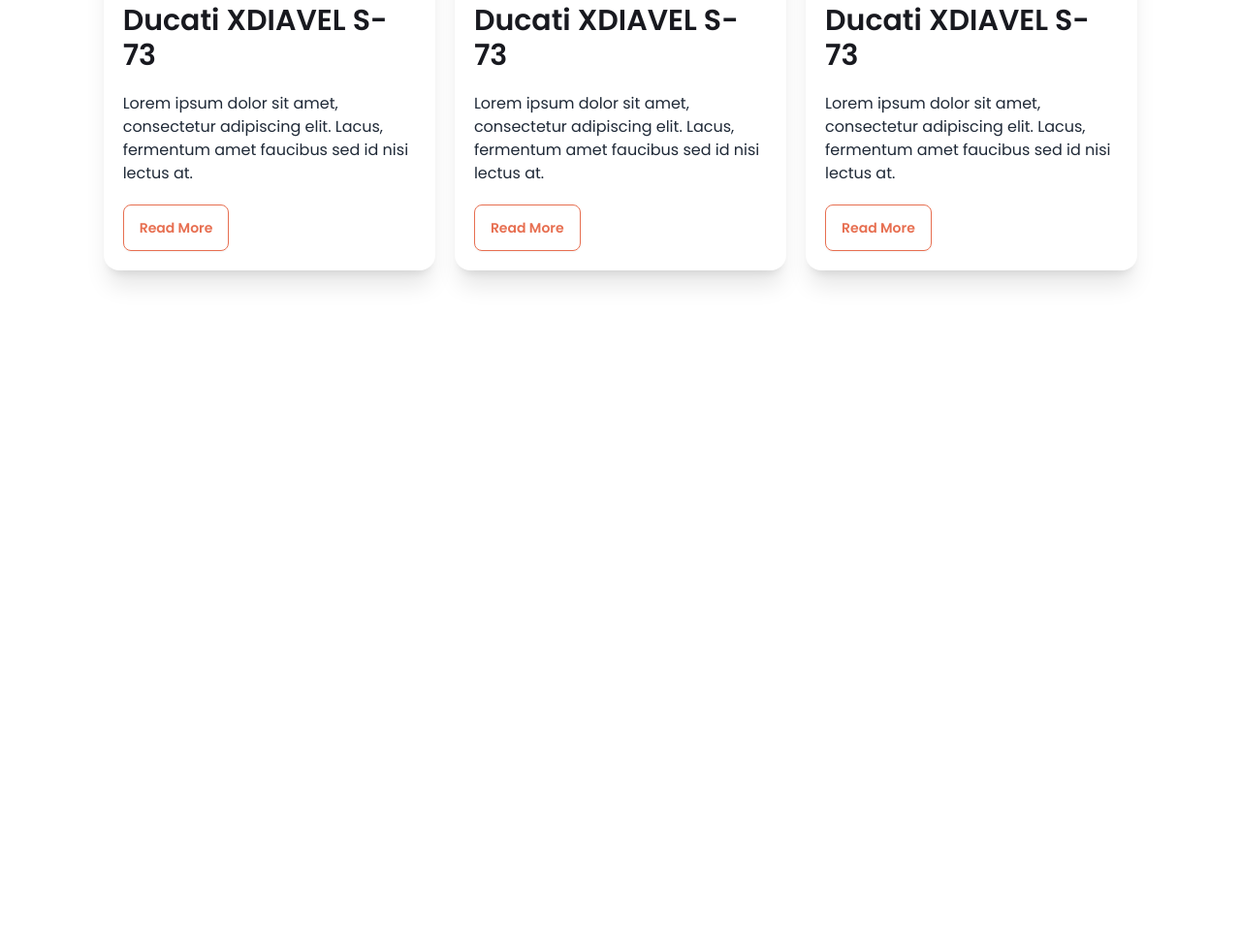
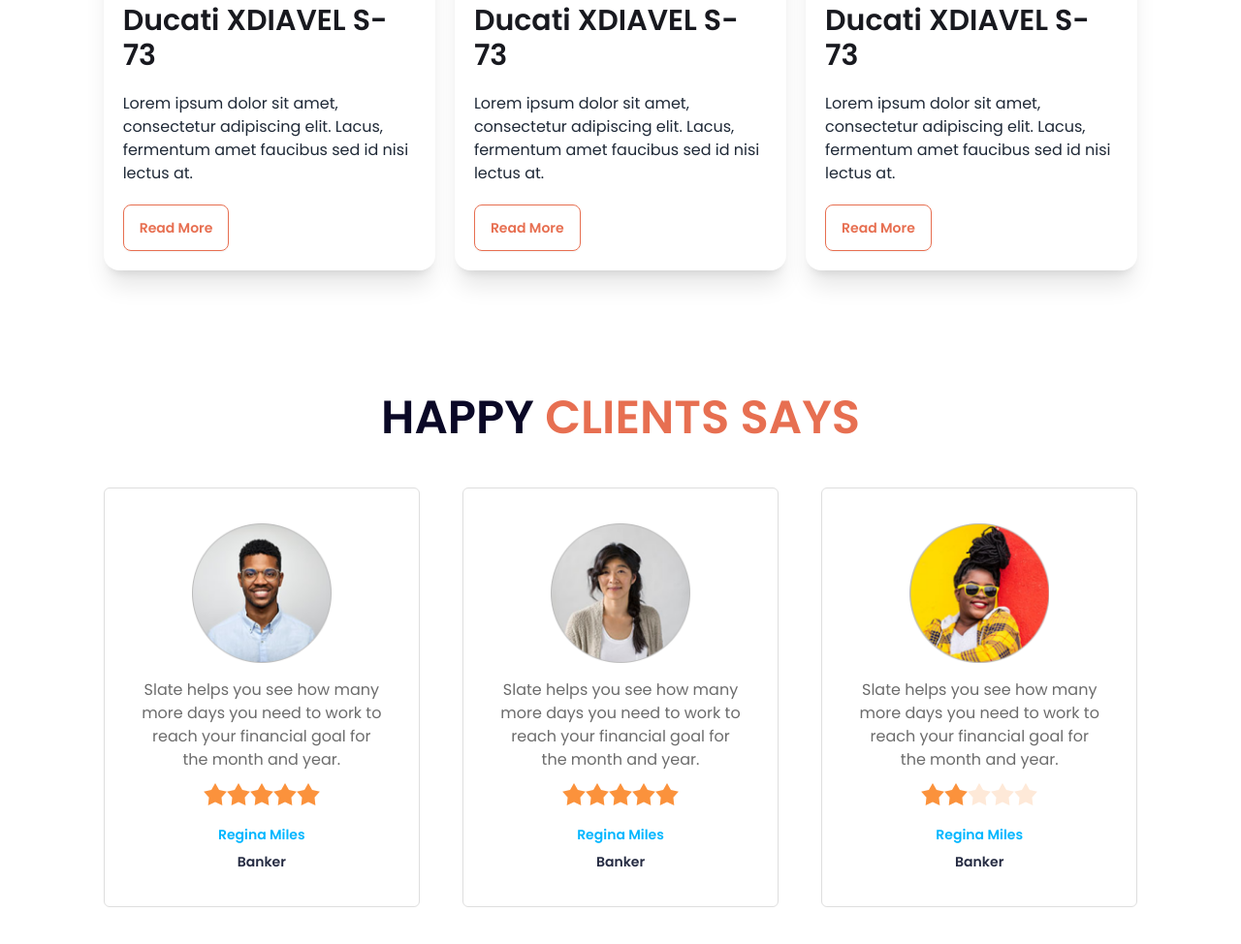
Before and after one commit to codewithsaidul/Biker-Zone-With-DaisyUI, a plain HTML site: page index.html in a window 1280 px wide. Shown: the part 1149-2123 px from the top of the page at 97% size. Before the commit the page ends 1556 px from the top, so only its background shows below. Drawn offline with nearby package versions, Linux system fonts and the light colour scheme.

Commit message:
Testimonial Section Added

```diff
--- a/index.html
+++ b/index.html
@@ -220,9 +220,12 @@
 
                     <div class="card-body space-y-3">
                         <h2 class="text-xl text-[#18191F] font-semibold md:text-3xl">Ducati XDIAVEL S-73</h2>
-                        <p>Lorem ipsum dolor sit amet, consectetur adipiscing elit. Lacus, fermentum amet faucibus sed id nisi lectus at.</p>
+                        <p>Lorem ipsum dolor sit amet, consectetur adipiscing elit. Lacus, fermentum amet faucibus sed
+                            id nisi lectus at.</p>
                         <div class="card-actions justify-start">
-                            <button class="border border-bikeprimary bg-transparent text-bikeprimary btn hover:bg-bikeprimary hover:text-white hover:transition-colors hover:duration-[1s]">Read More</button>
+                            <button
+                                class="border border-bikeprimary bg-transparent text-bikeprimary btn hover:bg-bikeprimary hover:text-white hover:transition-colors hover:duration-[1s]">Read
+                                More</button>
                         </div>
                     </div>
                 </div>
@@ -236,9 +239,12 @@
 
                     <div class="card-body space-y-3">
                         <h2 class="text-xl text-[#18191F] font-semibold md:text-3xl">Ducati XDIAVEL S-73</h2>
-                        <p>Lorem ipsum dolor sit amet, consectetur adipiscing elit. Lacus, fermentum amet faucibus sed id nisi lectus at.</p>
+                        <p>Lorem ipsum dolor sit amet, consectetur adipiscing elit. Lacus, fermentum amet faucibus sed
+                            id nisi lectus at.</p>
                         <div class="card-actions justify-start">
-                            <button class="border border-bikeprimary bg-transparent text-bikeprimary btn hover:bg-bikeprimary hover:text-white hover:transition-colors hover:duration-[1s]">Read More</button>
+                            <button
+                                class="border border-bikeprimary bg-transparent text-bikeprimary btn hover:bg-bikeprimary hover:text-white hover:transition-colors hover:duration-[1s]">Read
+                                More</button>
                         </div>
                     </div>
                 </div>
@@ -252,9 +258,12 @@
 
                     <div class="card-body space-y-3">
                         <h2 class="text-xl text-[#18191F] font-semibold md:text-3xl">Ducati XDIAVEL S-73</h2>
-                        <p>Lorem ipsum dolor sit amet, consectetur adipiscing elit. Lacus, fermentum amet faucibus sed id nisi lectus at.</p>
+                        <p>Lorem ipsum dolor sit amet, consectetur adipiscing elit. Lacus, fermentum amet faucibus sed
+                            id nisi lectus at.</p>
                         <div class="card-actions justify-start">
-                            <button class="border border-bikeprimary bg-transparent text-bikeprimary btn hover:bg-bikeprimary hover:text-white hover:transition-colors hover:duration-[1s]">Read More</button>
+                            <button
+                                class="border border-bikeprimary bg-transparent text-bikeprimary btn hover:bg-bikeprimary hover:text-white hover:transition-colors hover:duration-[1s]">Read
+                                More</button>
                         </div>
                     </div>
                 </div>
@@ -262,6 +271,93 @@
             </div>
         </section>
         <!-- ================== latest bike Section ================== -->
+
+        <!-- ================== Testimonial  Section ================== -->
+        <section class="testimonial my-32">
+            <h2 class="text-5xl font-semibold text-[#0A0826] uppercase text-center mb-12">Happy <span
+                    class="text-[#E76F51]">Clients says</span></h2>
+
+            <div class="grid grid-cols-1 gap-11 md:grid-cols-2 lg:grid-cols-3">
+                <!-- ================= Testimonial Card 1 =============== -->
+                <div class="card bg-base-100 justify-center border border-[#DEDEDE] p-9 space-y-4 rounded-md">
+                    <figure class="w-36 justify-center mx-auto">
+                        <img class="w-full" src="./images/others/user-1.png" alt="Shoes" />
+                    </figure>
+
+                    <div class="text-center space-y-3">
+                        <p class="text-[#6C6C6C] text-base">Slate helps you see how many more days you need to work to reach your financial goal for the month and year.
+                        </p>
+
+                        <div class="rating justify-center">
+                            <input type="radio" name="rating-2" class="mask mask-star-2 bg-orange-400" />
+                            <input type="radio" name="rating-2" class="mask mask-star-2 bg-orange-400" />
+                            <input type="radio" name="rating-2" class="mask mask-star-2 bg-orange-400" />
+                            <input type="radio" name="rating-2" class="mask mask-star-2 bg-orange-400" checked />
+                            <input type="radio" name="rating-2" class="mask mask-star-2 bg-orange-400" />
+                        </div>
+
+                        <div class="flex flex-col space-y-2 justify-center">
+                            <h4 class="text-sm font-semibold text-info ">Regina Miles</h4>
+                            <span class="text-sm font-semibold text-[#252B42]">Banker</span>
+                        </div>
+                    </div>
+                </div>
+                <!-- ================= Testimonial Card 1 =============== -->
+
+                <!-- ================= Testimonial Card 2 =============== -->
+                <div class="card bg-base-100 justify-center border border-[#DEDEDE] p-9 space-y-4 rounded-md">
+                    <figure class="w-36 justify-center mx-auto">
+                        <img class="w-full" src="./images/others/user-2.png" alt="Shoes" />
+                    </figure>
+
+                    <div class="text-center space-y-3">
+                        <p class="text-[#6C6C6C] text-base">Slate helps you see how many more days you need to work to reach your financial goal for the month and year.
+                        </p>
+
+                        <div class="rating justify-center">
+                            <input type="radio" name="rating-2" class="mask mask-star-2 bg-orange-400" />
+                            <input type="radio" name="rating-2" class="mask mask-star-2 bg-orange-400" />
+                            <input type="radio" name="rating-2" class="mask mask-star-2 bg-orange-400" />
+                            <input type="radio" name="rating-2" class="mask mask-star-2 bg-orange-400" checked />
+                            <input type="radio" name="rating-2" class="mask mask-star-2 bg-orange-400" />
+                        </div>
+
+                        <div class="flex flex-col space-y-2 justify-center">
+                            <h4 class="text-sm font-semibold text-info ">Regina Miles</h4>
+                            <span class="text-sm font-semibold text-[#252B42]">Banker</span>
+                        </div>
+                    </div>
+                </div>
+                <!-- ================= Testimonial Card 2 =============== -->
+
+                <!-- ================= Testimonial Card 3 =============== -->
+                <div class="card bg-base-100 justify-center border border-[#DEDEDE] p-9 space-y-4 rounded-md">
+                    <figure class="w-36 justify-center mx-auto">
+                        <img class="w-full" src="./images/others/user-3.png" alt="Shoes" />
+                    </figure>
+
+                    <div class="text-center space-y-3">
+                        <p class="text-[#6C6C6C] text-base">Slate helps you see how many more days you need to work to reach your financial goal for the month and year.
+                        </p>
+
+                        <div class="rating justify-center">
+                            <input type="radio" name="rating-2" class="mask mask-star-2 bg-orange-400" />
+                            <input type="radio" name="rating-2" class="mask mask-star-2 bg-orange-400" checked />
+                            <input type="radio" name="rating-2" class="mask mask-star-2 bg-orange-400" />
+                            <input type="radio" name="rating-2" class="mask mask-star-2 bg-orange-400"  />
+                            <input type="radio" name="rating-2" class="mask mask-star-2 bg-orange-400" />
+                        </div>
+
+                        <div class="flex flex-col space-y-2 justify-center">
+                            <h4 class="text-sm font-semibold text-info ">Regina Miles</h4>
+                            <span class="text-sm font-semibold text-[#252B42]">Banker</span>
+                        </div>
+                    </div>
+                </div>
+                <!-- ================= Testimonial Card 3 =============== -->
+            </div>
+        </section>
+        <!-- ================== Testimonial  Section ================== -->
 
     </main>
     <!-- ============================ main ========================== -->
```
